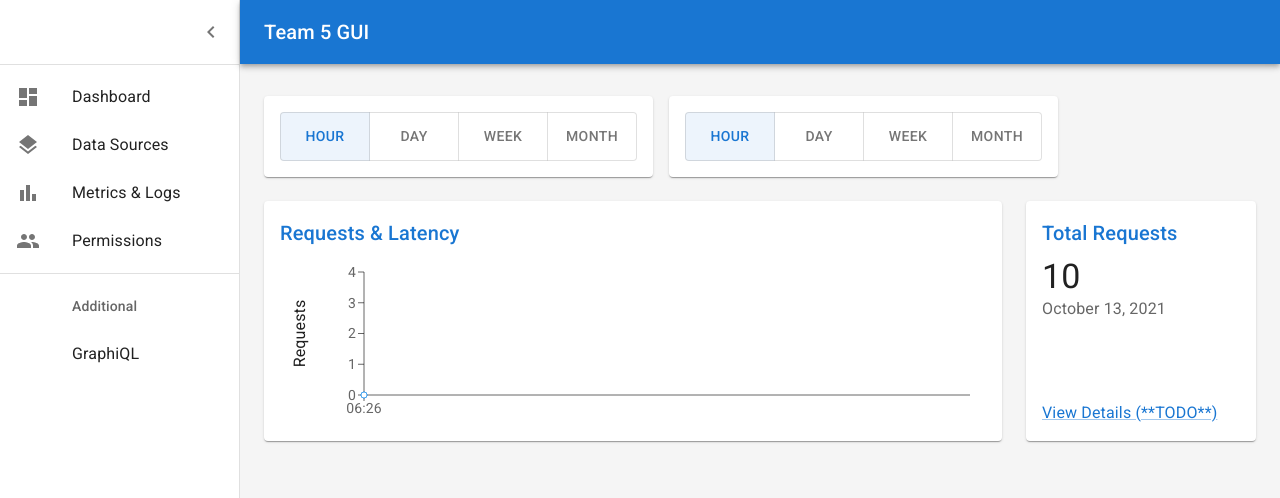
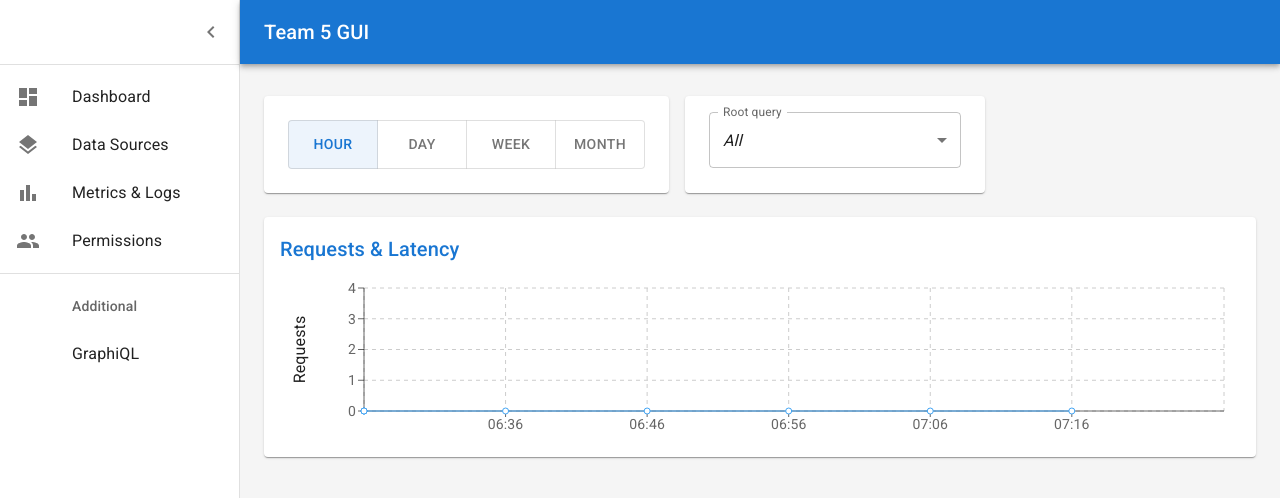
Before and after one commit to synapse-gateway/synapse-builder, a React (Create React App) app in the folder client/: page /monitoring in a window 1280 px wide. Shown: the top 498 px of the page. Built offline with nearby package versions, Linux system fonts and the light colour scheme.

Commit message:
graphs wip

```diff
--- a/client/src/components/monitoring_components/Chart.js
+++ b/client/src/components/monitoring_components/Chart.js
@@ -1,8 +1,6 @@
-import * as React from "react";
+import React from "react";
 import moment from "moment";
 import { useTheme } from "@mui/material/styles";
-
-import { useEffect, useState } from "react";
 import {
   LineChart,
   Line,
@@ -10,13 +8,12 @@ import {
   YAxis,
   Label,
   ResponsiveContainer,
+  CartesianGrid,
   Tooltip,
 } from "recharts";
 import Title from "../Title";
-import apiClient from "../../lib/apiClient";
-import testData from "./data-old";
 
-export default function Chart({ timeScale, data }) {
+export default function Chart({ timeFormat, data, currentTime }) {
   // const [data, setData] = useState([])
   // useEffect(() => {
   //   apiClient.getTimeData().then((resData) => {
@@ -31,85 +28,19 @@ export default function Chart({ timeScale, data }) {
   //     }))
   //   })
   // }, [])
+
   const theme = useTheme();
-  console.log("data", data);
 
-  const currentTime = Math.round(new Date().getTime() / 1000);
-  const oneHourAgo = currentTime - 60 * 60;
-  const oneDayAgo = currentTime - 60 * 60 * 24;
-  const oneWeekAgo = currentTime - 60 * 60 * 24 * 7;
-  const oneMonthAgo = currentTime - 60 * 60 * 24 * 30;
-
-  // const timeScale = "month";
-  // console.log("current selection:", timeScale);
-
-  const timeRange = {
-    hour: { unixStart: oneHourAgo, timeFormat: "HH:mm" },
-    day: { unixStart: oneDayAgo, timeFormat: "HH:00" },
-    week: { unixStart: oneWeekAgo, timeFormat: "MMM D" },
-    month: { unixStart: oneMonthAgo, timeFormat: "MMM D" },
-  };
-
-  // console.log("unixStart", timeRange[timeScale].unixStart);
-
-  // console.log("current time", currentTime);
-  // console.log("one hour ago", oneHourAgo);
-  // console.log("one day ago", oneDayAgo);
-  // console.log("one week ago", oneWeekAgo);
-  // console.log("one month ago", oneMonthAgo);
-
-  // data has to be properly ordered
-  // let rawData = [
-  //   { unix: 1636672195, latency: "1.929" },
-  //   { unix: 1636672195, latency: "10.929" },
-  //   { unix: 1636672196, latency: "6.584" },
-  //   { unix: 1636672882, latency: "6.584" },
-  //   { unix: 1636672902, latency: "6.584" },
-  //   { unix: 1636672987, latency: "3.584" },
-  // ];
-
-  // const binDataByTimestamp = (data, timeFormat) => {
-  //   let binObj = {};
-
-  //   data.forEach((arr) => {
-  //     let timeBin = moment.unix(arr.unix).format(timeFormat);
-  //     if (binObj.hasOwnProperty(timeBin)) return binObj[timeBin].push(arr);
-  //     binObj[timeBin] = [arr];
-  //   });
-
-  //   let chartData = Object.keys(binObj).map((key) => {
-  //     return {
-  //       unix: binObj[key][0].unix,
-  //       latency: `
-  //         ${(
-  //           binObj[key].map((arr) => +arr.latency).reduce((a, b) => a + b) /
-  //           binObj[key].length
-  //         ).toFixed(3)}ms`,
-  //       count: binObj[key].length,
-  //     };
-  //   });
-
-  //   chartData.unshift({
-  //     unix: timeRange[timeScale].unixStart,
-  //     latency: 0,
-  //     count: 0,
-  //   });
-
-  //   return chartData
-  //     .sort((a, b) => a.unix - b.unix)
-  //     .filter((dataArr) => dataArr.unix >= timeRange[timeScale].unixStart);
-  // };
-
-  // let chartData = binDataByTimestamp(testData, timeRange[timeScale].timeFormat);
+  const ticks = (() => {
+    let tickArr = [...new Set(data.map((data) => data.unixTime))].slice(1);
+    if (tickArr.length > 10) {
+      tickArr = tickArr.filter((_, idx) => idx % 2 === 1);
+    }
+    return tickArr;
+  })();
 
   return (
     <>
-      {/* <ButtonGroup>
-        <Button>Hour</Button>
-        <Button>Day</Button>
-        <Button>Week</Button>
-        <Button>Month</Button>
-      </ButtonGroup> */}
       <Title>{`Requests & Latency`}</Title>
       <ResponsiveContainer>
         <LineChart
@@ -121,16 +52,18 @@ export default function Chart({ timeScale, data }) {
             left: 24,
           }}
         >
+          <CartesianGrid strokeDasharray="4" />
           <XAxis
             dataKey="unixTime"
-            tickFormatter={(timeStr) =>
-              moment.unix(timeStr).format(timeRange[timeScale].timeFormat)
-            }
+            tickFormatter={(timeStr) => moment.unix(timeStr).format(timeFormat)}
             stroke={theme.palette.text.secondary}
             style={theme.typography.body2}
             scale="time"
             type="number"
             domain={[(dataMin) => data[0].unixTime, (dataMax) => currentTime]}
+            interval="preserveStart"
+            ticks={ticks}
+            minTickGap={75}
           />
           <YAxis
             stroke={theme.palette.text.secondary}
@@ -150,7 +83,7 @@ export default function Chart({ timeScale, data }) {
           </YAxis>
           <Tooltip
             labelFormatter={(timeStr) =>
-              moment.unix(timeStr).format(timeRange[timeScale].timeFormat)
+              moment.unix(timeStr).format(timeFormat)
             }
           />
           <Line
--- /dev/null
+++ b/client/src/components/monitoring_components/Dropdown.js
@@ -0,0 +1,23 @@
+import React from "react";
+import TextField from "@mui/material/TextField";
+import MenuItem from "@mui/material/MenuItem";
+
+const Dropdown = ({ value, onChange, options }) => {
+  return (
+    <TextField
+      select
+      label="Root query"
+      value={value}
+      onChange={onChange}
+      fullWidth={true}
+    >
+      {options.map((item) => (
+        <MenuItem key={item} value={item}>
+          {item === "all" ? <em>All</em> : item}
+        </MenuItem>
+      ))}
+    </TextField>
+  );
+};
+
+export default Dropdown;
--- a/client/src/components/monitoring_components/Monitoring.js
+++ b/client/src/components/monitoring_components/Monitoring.js
@@ -1,29 +1,54 @@
 import React, { useState } from "react";
 import Grid from "@mui/material/Grid";
 import Paper from "@mui/material/Paper";
-import ToggleButtonGroup from "@mui/material/ToggleButtonGroup";
-import ToggleButton from "@mui/material/ToggleButton";
 import moment from "moment";
 import Chart from "./Chart";
-import TotalRequests from "./TotalRequests";
+import Dropdown from "./Dropdown";
+import ScaleToggler from "./ScaleToggler";
 import Logs from "./Logs";
 import testData from "./data";
 
 const Monitoring = () => {
+  // console.log(moment(moment.unix(1636290516).format("MMM DD YYYY")).unix());
   let [timeScale, setTimeScale] = useState("hour");
+  let [filterValue, setFilterValue] = useState("all");
+  const rootFieldOptions = ["all"];
 
   const currentTime = Math.round(new Date().getTime() / 1000);
+  const TIME_CONSTANTS_IN_SECONDS = {
+    hour: 60 * 60,
+    day: 60 * 60 * 24,
+    week: 60 * 60 * 24 * 7,
+    month: 60 * 60 * 24 * 30,
+  };
 
   const timeRange = {
-    hour: { unixStart: currentTime - 60 * 60, timeFormat: "HH:mm" },
-    day: { unixStart: currentTime - 60 * 60 * 24, timeFormat: "HH:00" },
+    hour: {
+      unixStart: currentTime - TIME_CONSTANTS_IN_SECONDS.hour,
+      timeFormat: "HH:mm",
+      timeConversion: "MMM DD YYYY HH:mm",
+      divisionInterval: TIME_CONSTANTS_IN_SECONDS.hour / 6,
+      // divisions: 6
+    },
+    day: {
+      unixStart: currentTime - TIME_CONSTANTS_IN_SECONDS.day,
+      timeFormat: "HH:00",
+      timeConversion: "MMM DD YYYY HH:00",
+      divisionInterval: TIME_CONSTANTS_IN_SECONDS.day / 24,
+      // divisions: 24
+    },
     week: {
-      unixStart: currentTime - 60 * 60 * 24 * 7,
+      unixStart: currentTime - TIME_CONSTANTS_IN_SECONDS.week,
       timeFormat: "MMM D",
+      timeConversion: "MMM DD YYYY",
+      divisionInterval: TIME_CONSTANTS_IN_SECONDS.week / 7,
+      // divisions: 7
     },
     month: {
-      unixStart: currentTime - 60 * 60 * 24 * 30,
+      unixStart: currentTime - TIME_CONSTANTS_IN_SECONDS.month,
       timeFormat: "MMM D",
+      timeConversion: "MMM DD YYYY",
+      divisionInterval: TIME_CONSTANTS_IN_SECONDS.month / 30,
     },
   };
 
@@ -35,8 +60,29 @@ const Monitoring = () => {
     return data.filter((dataArr) => dataArr.unixTime >= timeRange.unixStart);
   };
 
+  const filterDataByDropdown = (data, filterVal) => {
+    return data.filter(
+      (dataArr) => filterVal === "all" || dataArr.rootField.includes(filterVal)
+    );
+  };
+
   const binDataByTimestamp = (data, timeRange) => {
     let binObj = {};
+
+    for (
+      let idx = timeRange.unixStart;
+      idx < currentTime;
+      idx += timeRange.divisionInterval
+    ) {
+      data.push({
+        unixTime: moment(
+          moment.unix(idx).format(timeRange.timeConversion)
+        ).unix(),
+        latency: 0,
+        count: 0,
+        fake: true,
+      });
+    }
 
     data.forEach((arr) => {
       let timeBin = moment.unix(arr.unixTime).format(timeRange.timeFormat);
@@ -46,107 +92,93 @@ const Monitoring = () => {
 
     let chartData = Object.keys(binObj).map((key) => {
       return {
-        unixTime: binObj[key][0].unixTime,
+        unixTime: moment(
+          moment.unix(binObj[key][0].unixTime).format(timeRange.timeConversion)
+        ).unix(),
         latency: `
           ${(
             binObj[key].map((arr) => +arr.latency).reduce((a, b) => a + b) /
             binObj[key].length
           ).toFixed(3)}ms`,
-        count: binObj[key].length,
+        count: binObj[key].filter(
+          (datapoint) => !datapoint.hasOwnProperty("fake")
+        ).length,
       };
     });
 
     chartData.unshift({
-      unixTime: timeRange.unixStart,
+      unixTime: moment(
+        moment.unix(timeRange.unixStart).format(timeRange.timeConversion)
+      ).unix(),
       latency: 0,
       count: 0,
     });
 
     return chartData.sort((a, b) => a.unixTime - b.unixTime);
-    // .filter((dataArr) => dataArr.unix >= timeRange[timeScale].unixStart);
   };
 
-  // let data = testData.sort((a, b) => a.unix - b.unix);
-  let data = testData.slice(0, 10);
-  console.log("raw data", data);
-  let filteredData = filterDataByTimescale(data, timeRange[timeScale]);
+  const getFilterOptions = (data) => {
+    rootFieldOptions.push(
+      ...new Set(filteredData.map((datapoint) => datapoint.rootField).flat())
+    );
+  };
+
+  const handleFilter = (e) => {
+    setFilterValue(e.target.value);
+  };
+
+  let data = testData; //<---don't forget to change me
+
+  let filteredData = filterDataByTimescale(
+    filterDataByDropdown(data, filterValue),
+    timeRange[timeScale]
+  );
+
+  getFilterOptions(filteredData);
 
   let chartData = binDataByTimestamp(filteredData, timeRange[timeScale]);
   let logData = filteredData.sort((a, b) => b.latency - a.latency).slice(0, 10);
 
-  console.log("log data", logData);
-
+  console.log("finessed data", chartData);
   return (
     <>
-      {/* Timescale Toggle Buttons */}
       <Grid item xs={12} md={9} lg={6}>
         <Grid container direction="row" wrap="nowrap">
           <Paper
             sx={{
-              p: 2,
-              py: 2,
+              p: 3,
+              py: 3,
               display: "inline",
               flexDirection: "column",
             }}
           >
-            <ToggleButtonGroup
-              value={timeScale}
+            <ScaleToggler
+              selection={timeScale}
               onChange={handleToggle}
-              aria-label="time range filter"
-              exclusive
-            >
-              {Object.keys(timeRange).map((range, idx) => {
-                return (
-                  <ToggleButton
-                    key={idx}
-                    value={range}
-                    aria-label={`last ${range}`}
-                    sx={{ width: 90 }}
-                    color="primary"
-                    disabled={timeScale === range}
-                  >
-                    {range}
-                  </ToggleButton>
-                );
-              })}
-            </ToggleButtonGroup>
+              timeRange={timeRange}
+            />
           </Paper>
+
           <Paper
             sx={{
-              p: 2,
+              p: 3,
               py: 2,
               mx: 2,
+              minWidth: 300,
               display: "inline",
               flexDirection: "column",
             }}
           >
-            <ToggleButtonGroup
-              value={timeScale}
-              onChange={handleToggle}
-              aria-label="time range filter"
-              exclusive
-            >
-              {Object.keys(timeRange).map((range, idx) => {
-                return (
-                  <ToggleButton
-                    key={idx}
-                    value={range}
-                    aria-label={`last ${range}`}
-                    sx={{ width: 90 }}
-                    color="primary"
-                    disabled={timeScale === range}
-                  >
-                    {range}
-                  </ToggleButton>
-                );
-              })}
-            </ToggleButtonGroup>
+            <Dropdown
+              value={filterValue}
+              onChange={handleFilter}
+              options={rootFieldOptions}
+            />
           </Paper>
         </Grid>
       </Grid>
 
-      {/* Chart */}
-      <Grid item xs={12} md={8} lg={9}>
+      <Grid item xs={12}>
         <Paper
           sx={{
             p: 2,
@@ -155,11 +187,14 @@ const Monitoring = () => {
             height: 240,
           }}
         >
-          <Chart timeScale={timeScale} data={chartData} />
+          <Chart
+            data={chartData}
+            timeFormat={timeRange[timeScale].timeFormat}
+            currentTime={currentTime}
+          />
         </Paper>
       </Grid>
-
-      {/* Recent TotalRequests */}
+      {/*
       <Grid item xs={12} md={4} lg={3}>
         <Paper
           sx={{
@@ -176,10 +211,9 @@ const Monitoring = () => {
               .format("MMMM D, YYYY")}
           />
         </Paper>
-      </Grid>
+      </Grid> */}
 
-      {/* Recent Logs */}
-      {logData.length ? (
+      {logData.filter((log) => log.count !== 0).length ? (
         <Grid item xs={12}>
           <Paper sx={{ p: 2, display: "flex", flexDirection: "column" }}>
             <Logs data={logData} />
--- /dev/null
+++ b/client/src/components/monitoring_components/ScaleToggler.js
@@ -0,0 +1,31 @@
+import React from "react";
+import ToggleButtonGroup from "@mui/material/ToggleButtonGroup";
+import ToggleButton from "@mui/material/ToggleButton";
+
+const ScaleToggler = ({ selection, onChange, timeRange }) => {
+  return (
+    <ToggleButtonGroup
+      value={selection} //{timeScale}
+      onChange={onChange} //{handleToggle}
+      aria-label="time range filter"
+      exclusive
+    >
+      {Object.keys(timeRange).map((range, idx) => {
+        return (
+          <ToggleButton
+            key={idx}
+            value={range}
+            aria-label={`last ${range}`}
+            sx={{ width: 90 }}
+            color="primary"
+            disabled={selection === range}
+          >
+            {range}
+          </ToggleButton>
+        );
+      })}
+    </ToggleButtonGroup>
+  );
+};
+
+export default ScaleToggler;
```
Also changed, not shown: client/src/components/monitoring_components/Logs.js (+5 -5 lines).
